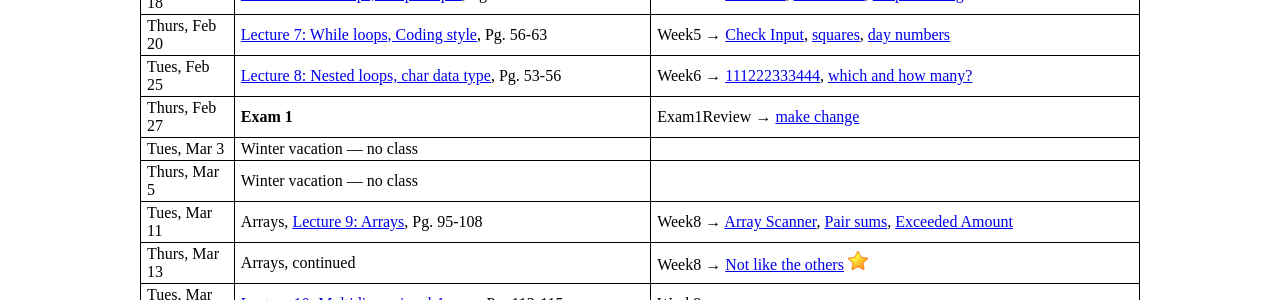
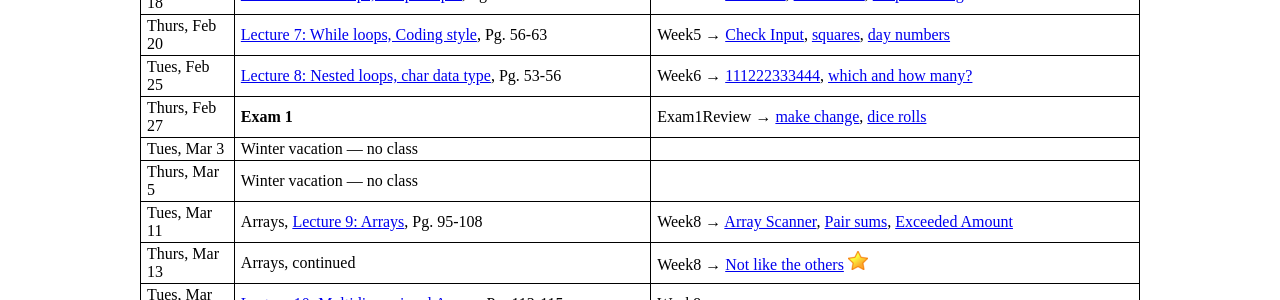
Before and after one commit to ycpcs/cs101-spring2014, a Jekyll site: the page built from schedule.md, in a window 1280 px wide. Shown: the part 582-882 px from the top of the page. Built offline with Jekyll 4.4.1, drawn with Linux system fonts in a browser that asks for light colours; Markdown is read by kramdown in place of the engine named in the settings.

Commit message:
one more exam1 review problem

```diff
--- a/schedule.md
+++ b/schedule.md
@@ -22,7 +22,7 @@ announced in class and on the course web page.
 > Tues, Feb 18 | [Lecture 6: For loops, Loop recipes](lectures/lecture06.html), Pg. 42-53 | Week4 &rarr; [bananana](https://cs.ycp.edu/cloudcoder/#exercise?c=5,p=98), [countdown](https://cs.ycp.edu/cloudcoder/#exercise?c=5,p=99), [keep doubling](https://cs.ycp.edu/cloudcoder/#exercise?c=5,p=100)
 > Thurs, Feb 20 | [Lecture 7: While loops, Coding style](lectures/lecture07.html), Pg. 56-63 | Week5 &rarr; [Check Input](https://cs.ycp.edu/cloudcoder/#exercise?c=5,p=101), [squares](https://cs.ycp.edu/cloudcoder/#exercise?c=5,p=102), [day numbers](https://cs.ycp.edu/cloudcoder/#exercise?c=5,p=103)
 > Tues, Feb 25 | [Lecture 8: Nested loops, char data type](lectures/lecture08.html), Pg. 53-56 | Week6 &rarr; [111222333444](https://cs.ycp.edu/cloudcoder/#exercise?c=5,p=104), [which and how many?](https://cs.ycp.edu/cloudcoder/#exercise?c=5,p=105)
-> Thurs, Feb 27 | **Exam 1** | Exam1Review &rarr; [make change](https://cs.ycp.edu/cloudcoder/#exercise?c=5,p=128)
+> Thurs, Feb 27 | **Exam 1** | Exam1Review &rarr; [make change](https://cs.ycp.edu/cloudcoder/#exercise?c=5,p=128), [dice rolls](https://cs.ycp.edu/cloudcoder/#exercise?c=5,p=129)
 > Tues, Mar 3 | Winter vacation &mdash; no class |
 > Thurs, Mar 5 | Winter vacation &mdash; no class |
 > Tues, Mar 11 | Arrays, [Lecture 9: Arrays](lectures/lecture09.html), Pg. 95-108 | Week8 &rarr; [Array Scanner](https://cs.ycp.edu/cloudcoder/#exercise?c=5,p=106), [Pair sums](https://cs.ycp.edu/cloudcoder/#exercise?c=5,p=107), [Exceeded Amount](https://cs.ycp.edu/cloudcoder/#exercise?c=5,p=108)
```
